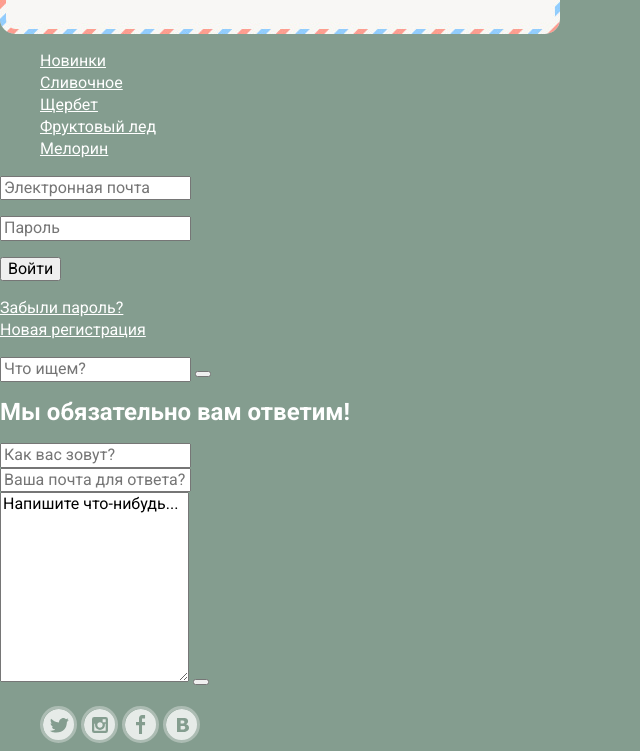
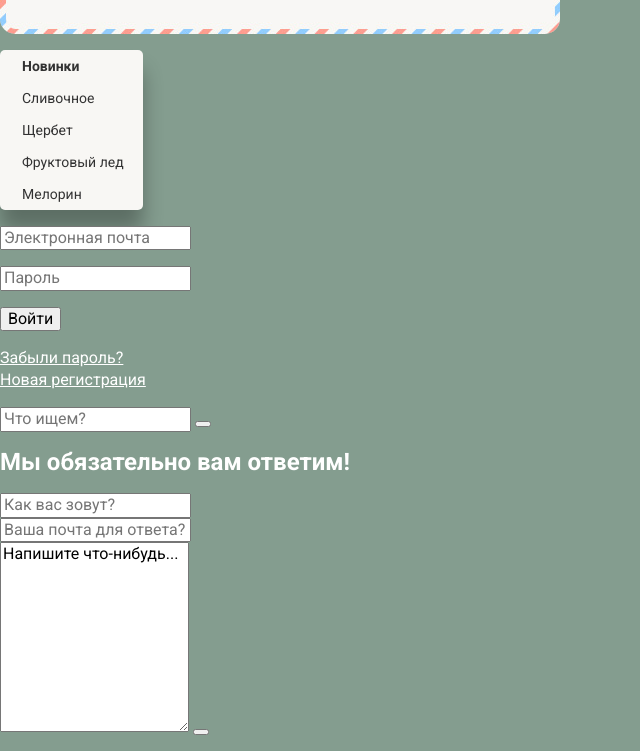
Before and after one commit to oltov/830671-gllacy, a plain HTML site: page index.html in a window 1280 px wide. Shown: the part 1033-1784 px from the top of the page, without its empty margins (0-640 px from the left). Drawn offline with Linux system fonts and the light colour scheme.

Commit message:
попап каталога
начальное оформление всплывающего списка каталога

```diff
--- a/css/main-style.css
+++ b/css/main-style.css
@@ -353,3 +353,31 @@ li.heart {
 .catalog-item img {
     border-radius: 50%;
 }
+.modal-catalog .modal-catalog-list {
+    box-sizing: border-box;
+    width: 143px;
+    background-color: #f8f7f4;
+    border-radius: 5px;
+    padding: 0px;
+    list-style: none;
+    box-shadow: 0 20px 20px rgba(0,0,0,0.3)
+}
+.modal-catalog-list a {
+    display: block;
+    font-size: 14px;
+    line-height: 16px;
+    font-weight: 400;
+    color: #323232;
+    padding: 8px 5px 8px 22px;
+    text-decoration: none;
+
+}
+.modal-catalog-list .number1 {
+    font-weight: 700;
+}
+.modal-catalog-list a:hover {
+    background-color: #fbded7;
+}
+.modal-catalog-list a:active {
+    background-color: #f6b5a5;
+}
--- a/index.html
+++ b/index.html
@@ -73,8 +73,8 @@
         </form>
       </section>
       <section class="modal modal-catalog">
-        <ul class="removes-list-points link-color">
-          <li><a href="#">Новинки</a></li>
+        <ul class="modal-catalog-list removes-list-points">
+          <li><a href="#" class="number1">Новинки</a></li>
           <li><a href="catalog.html">Сливочное</a></li>
           <li><a href="#">Щербет</a></li>
           <li><a href="#">Фруктовый лед</a></li>
```
